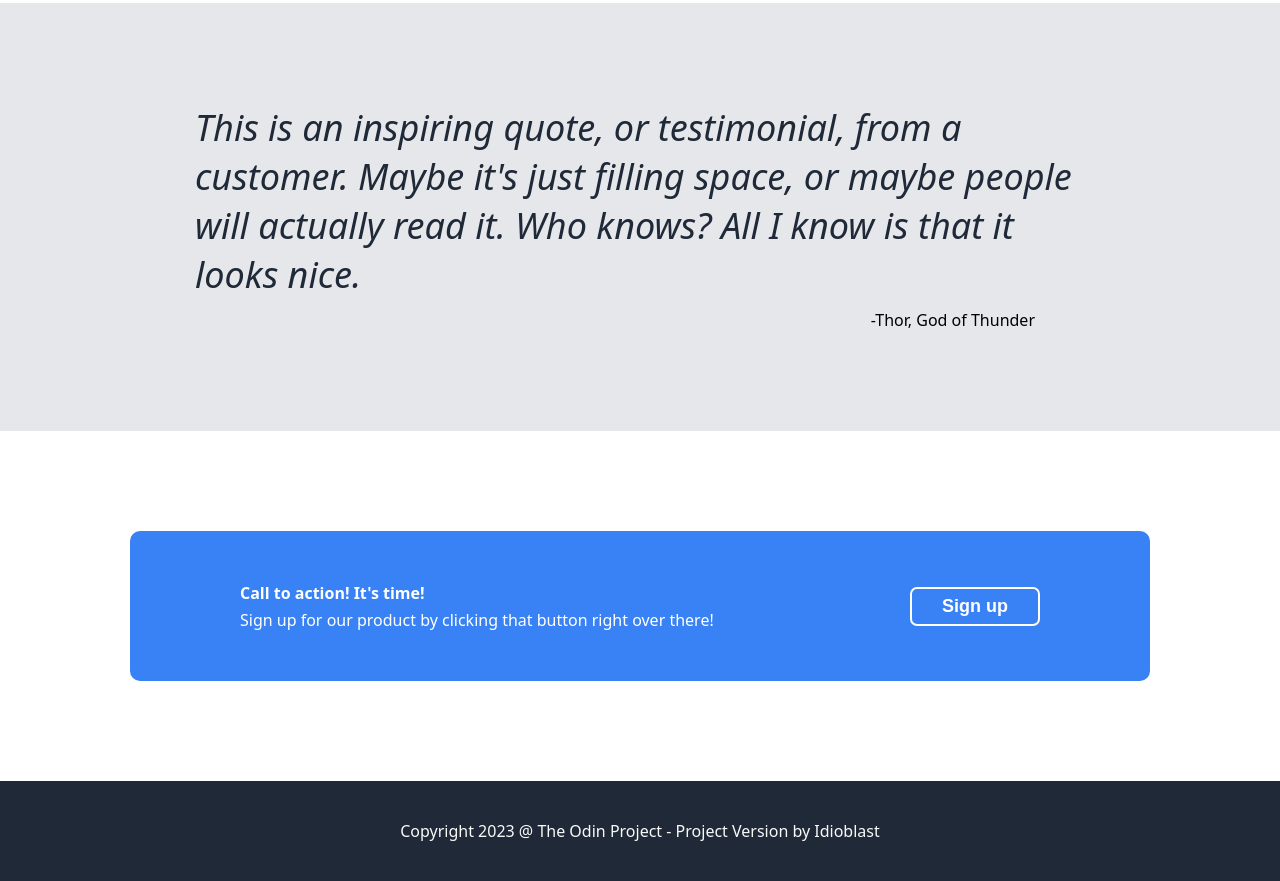
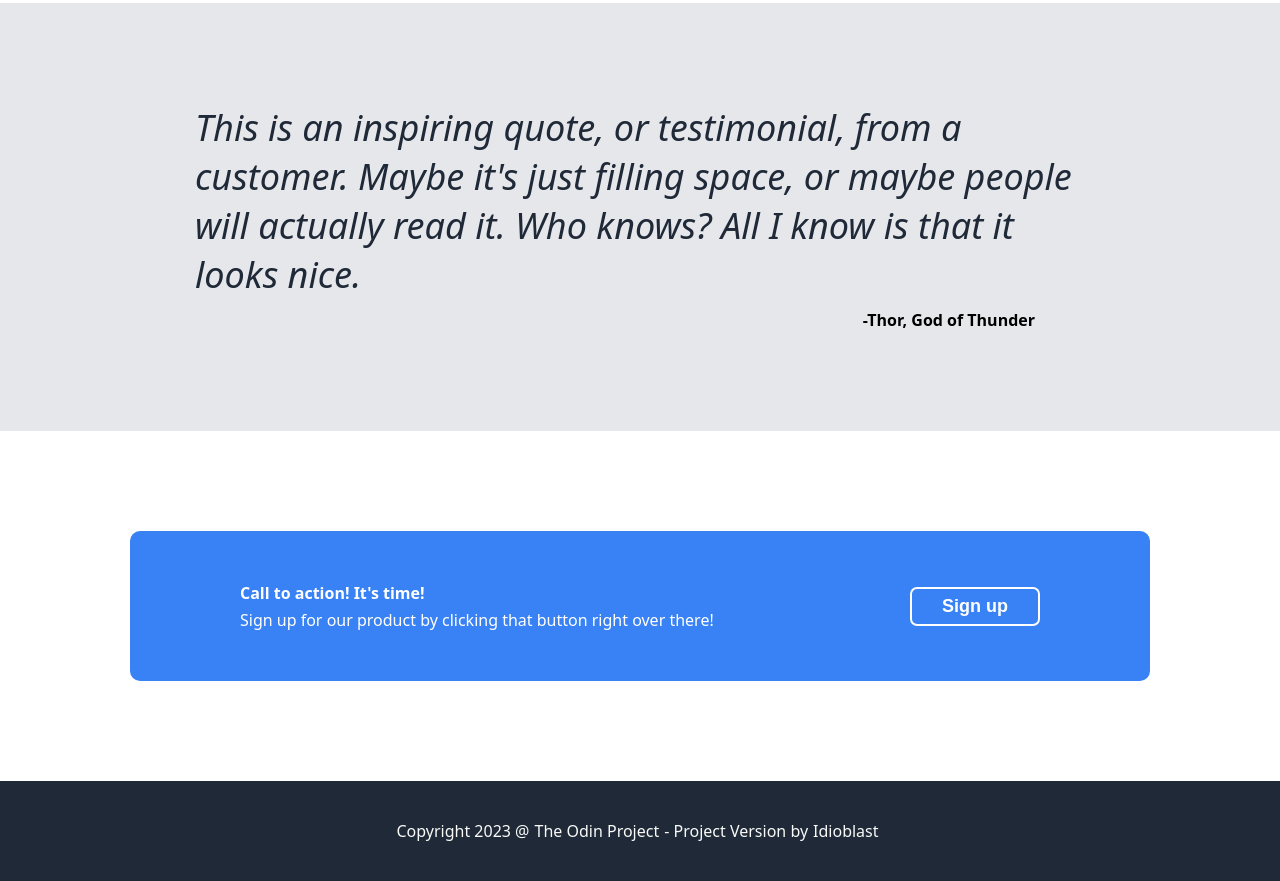
Before and after one commit to Idiob1ast/odin-landingpage, a plain HTML site: page index.html in a window 1280 px wide. Shown: the part 1061-1942 px from the top of the page. Drawn offline with Linux system fonts and the light colour scheme.

Commit message:
Bold quote source and add links to footer

```diff
--- a/index.html
+++ b/index.html
@@ -61,7 +61,7 @@
                 Maybe it's just filling space, or maybe people will actually
                 read it. Who knows? All I know is that it looks nice.
             </div>
-            <div class="quote-source">-Thor, God of Thunder</div>
+            <div class="quote-source"><strong>-Thor, God of Thunder</strong></div>
         </div>
     </div>
     <div class="section-4">
@@ -79,7 +79,10 @@
         </div>
     </div>
     <div class="footer">
-        Copyright 2023 @ The Odin Project - Project Version by Idioblast
+        Copyright 2023 @
+        <a href="https://www.theodinproject.com/">The Odin Project</a>
+        - Project Version by
+        <a href="https://github.com/Idiob1ast">Idioblast</a>
     </div>
 </body>
 </html>
--- a/style.css
+++ b/style.css
@@ -216,4 +216,10 @@ body {
     color: #F9FAF8;
 }
 
+.footer a {
+    text-decoration: none;
+    color: #F9FAF8;
+    margin: 0 5px;
+}
+
 /* ********************* */
```
